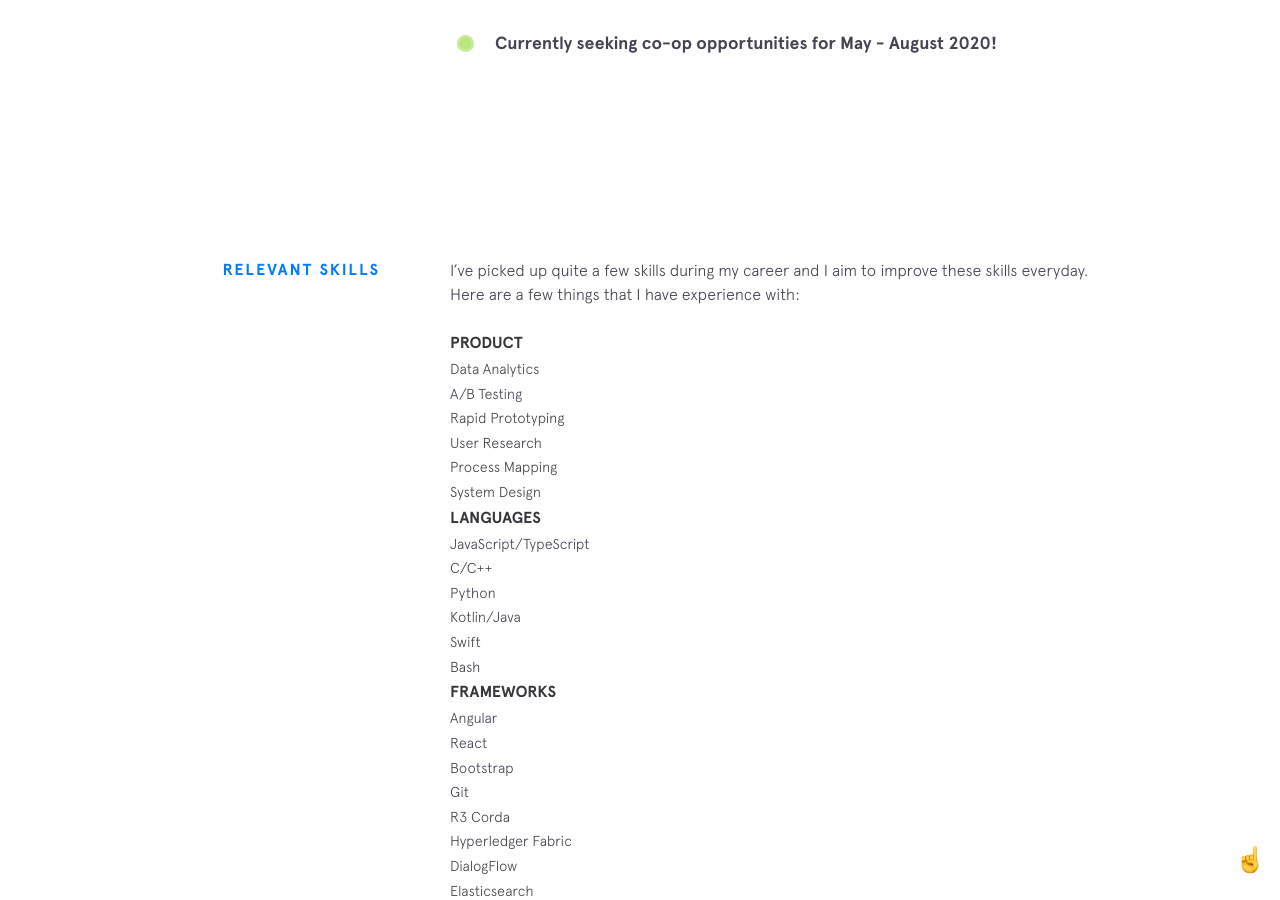
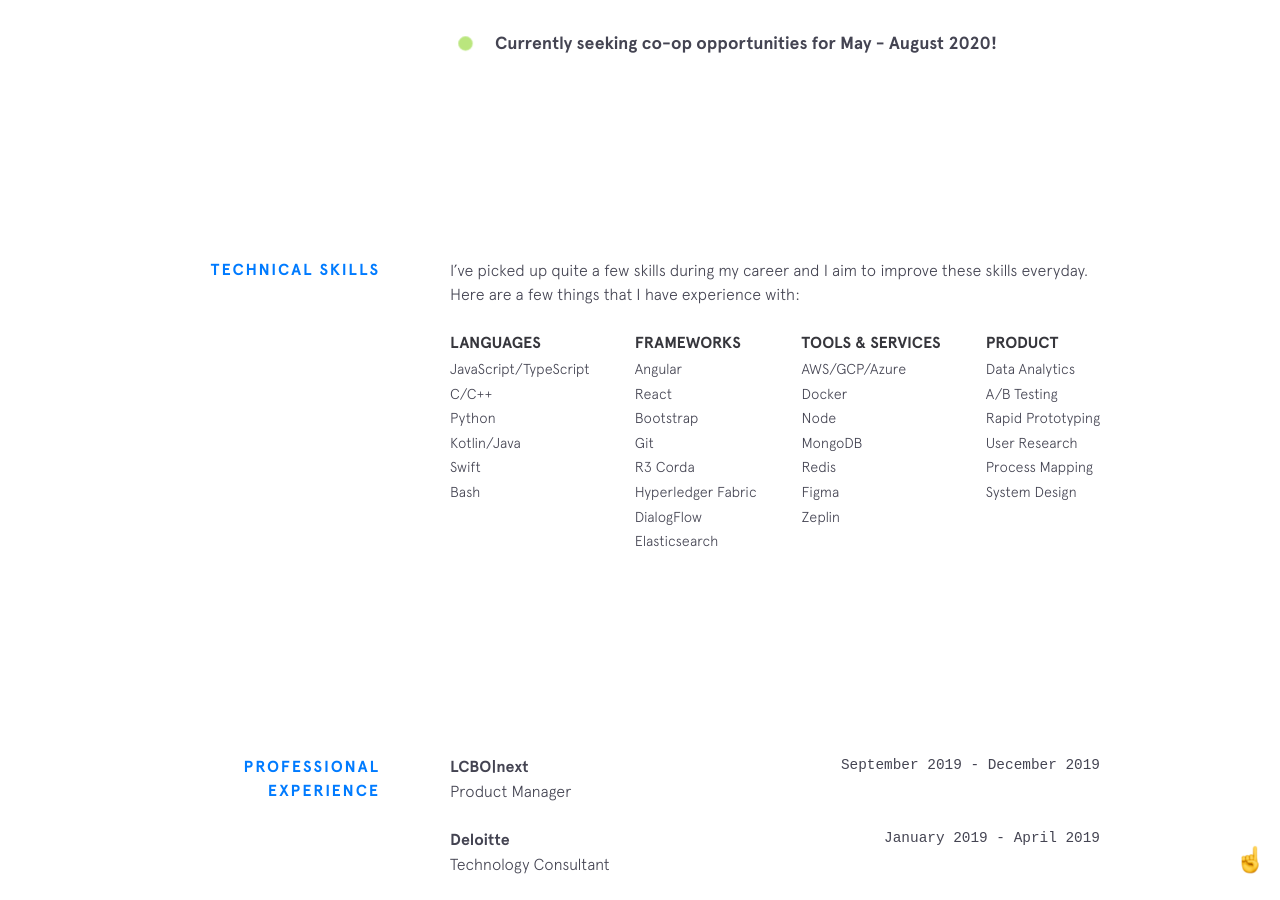
Before and after one commit to PronoyC/pronoyc.github.io, a Jekyll site: the page built from index.html, in a window 1280 px wide and 900 px high, scrolled down 1636 px. Built offline with Jekyll 4.4.1, drawn with Linux system fonts in a browser that asks for light colours; nearby versions of some CDN libraries.

Commit message:
Update skills.html

```diff
--- a/_includes/skills.html
+++ b/_includes/skills.html
@@ -1,17 +1,8 @@
 <section class="section skills">
-  <div class="section__title">Relevant Skills</div>
+  <div class="section__title">Technical Skills</div>
   <div class="section__content">
     <p>I’ve picked up quite a few skills during my career and I aim to improve these skills everyday. Here are a few things that I have experience with:</p>
     <div class="skillz">
-      <div class="skillz__category">
-        <div class="skillz__category__label">Product</div>
-        <ul>
-          {% for thing in site.data.skills.product %}
-          <li class="skillz__category__item">{{thing.item}}</li>
-          {% endfor %}
-        </ul>
-      </div>
-    </div>
       <div class="skillz__category">
         <div class="skillz__category__label">Languages</div>
         <ul>
@@ -29,12 +20,21 @@
         </ul>
       </div>
       <div class="skillz__category">
-        <div class="skillz__category__label">Services & Tools</div>
+        <div class="skillz__category__label">Tools & Services</div>
         <ul>
           {% for tool in site.data.skills.tools %}
           <li class="skillz__category__item">{{tool.item}}</li>
           {% endfor %}
         </ul>
       </div>
+      <div class="skillz__category">
+        <div class="skillz__category__label">Product</div>
+        <ul>
+          {% for thing in site.data.skills.product %}
+          <li class="skillz__category__item">{{thing.item}}</li>
+          {% endfor %}
+        </ul>
+      </div>
+    </div>
   </div>
 </section>
```
